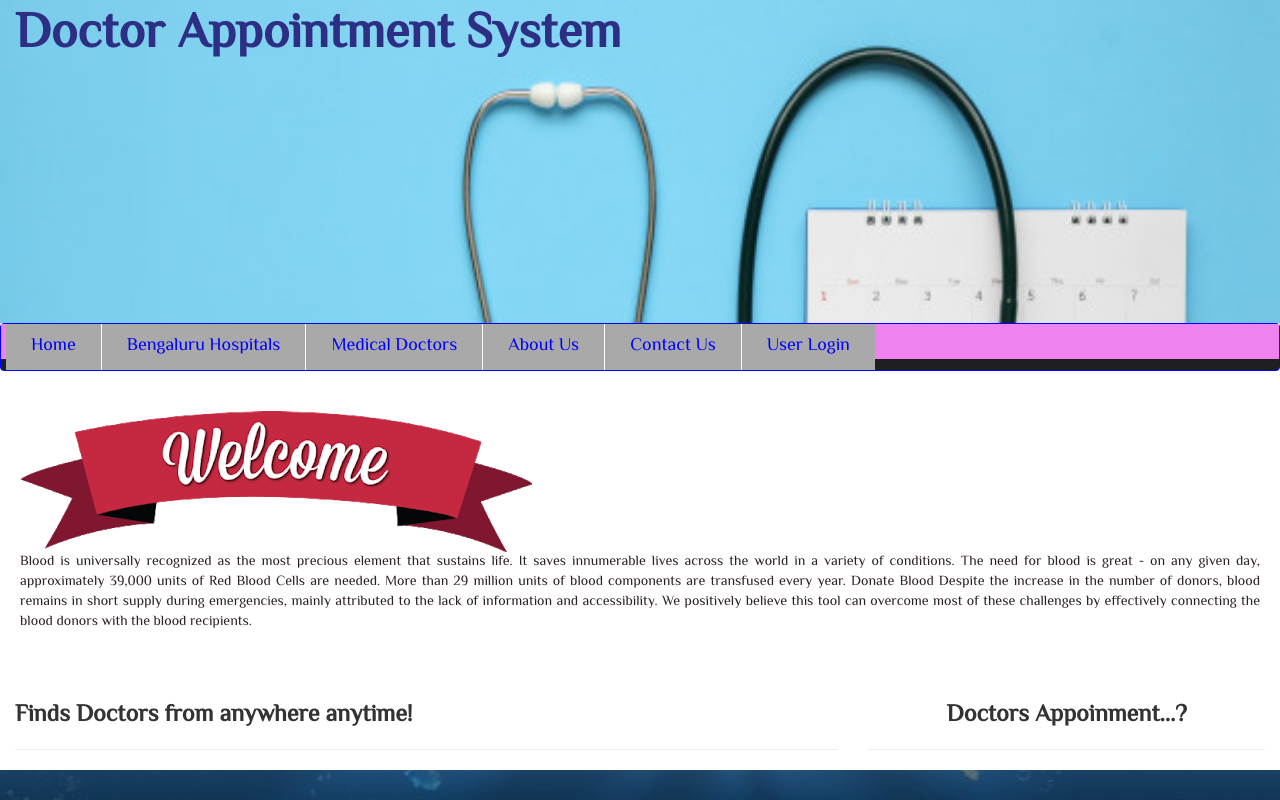
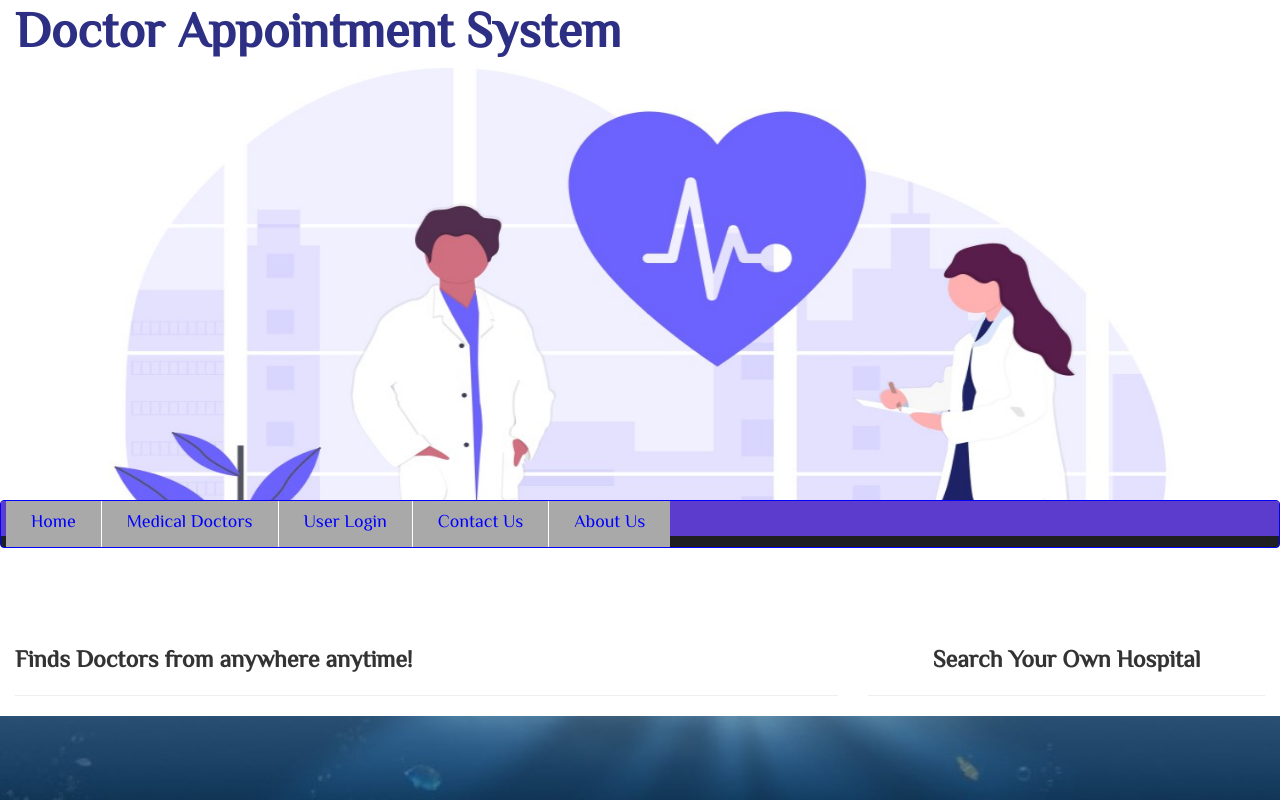
Before and after one commit to soundaryaMsc/Doctor-s-Appointment, a PHP site: page / in a window 1280 px wide. Run offline with PHP 8.4, Linux system fonts and the light colour scheme; some libraries are stand-ins or nearby versions.

Commit message:
Project  Alterations

```diff
--- a/Doctor_Appointment/doctors/doctorlogin.php
+++ b/Doctor_Appointment/doctors/doctorlogin.php
@@ -96,7 +96,7 @@
 
 </div>
 
-<?php include('../footer.php'); ?>
+<?php //include('footer.php'); ?>
 
 
 </div><!--  containerFluid Ends -->
--- a/Doctor_Appointment/header.php
+++ b/Doctor_Appointment/header.php
@@ -23,11 +23,11 @@
 		<nav class="menu">
 			<ul>
 				<li><a href="index.php">Home</a></li>
-				<li><a href="medical_college.php">Bengaluru Hospitals</a></li>
 				<li><a href="doctorinfo.php">Medical Doctors</a></li>
+				<li><a href="signin.php">User Login</a></li>
+				<li><a href="contactus.php">Contact Us</a></li>
 				<li><a href="about.php">About Us</a></li>
-				<li><a href="contactus.php">Contact Us</a></li>
-				<li><a href="signin.php">User Login</a></li>
+				<!-- <li><a href="medical_college.php">Bengaluru Hospitals</a></li> -->
 
 			</ul>
 		</nav>
--- a/Doctor_Appointment/index.php
+++ b/Doctor_Appointment/index.php
@@ -3,9 +3,9 @@
 	<!-- this is for welcome -->
 	<div class="content">
 		<article>
-			<img src="img/welcome.png" alt="welcome msg">
+			<!-- <img src="img/welcome.png" alt="welcome msg">
 			<p class="text-justify">Blood is universally recognized as the most precious element that sustains life. It saves innumerable lives across the world in a variety of conditions. The need for blood is great - on any given day, approximately 39,000 units of Red Blood Cells are needed. More than 29 million units of blood components are transfused every year. Donate Blood Despite the increase in the number of donors, blood remains in short supply during emergencies, mainly attributed to the lack of information and accessibility. We positively believe this tool can overcome most of these challenges by effectively connecting the blood donors with the blood recipients.
-			</p>
+			</p> -->
 		</article>
 
 
@@ -32,7 +32,7 @@
 			</article>
 		</div>
 		<div class="col-md-4">
-			<h3 class="text-center" style="font-weight:bold;font-family:inherit;">Doctors Appoinment...?</h3><hr>
+			<h3 class="text-center" style="font-weight:bold;font-family:inherit;">Search Your Own Hospital</h3><hr>
 			<ul class="text-justify">
 
 			</ul>
--- a/Doctor_Appointment/patient_login.php
+++ b/Doctor_Appointment/patient_login.php
@@ -63,7 +63,7 @@
 
 </div>
 
- <?php include('footer.php'); ?>
+<?php //include('footer.php'); ?>
 
 
 
--- a/Doctor_Appointment/regi_success_msg.php
+++ b/Doctor_Appointment/regi_success_msg.php
@@ -63,7 +63,7 @@
 
 
 
- <?php include('footer.php'); ?>
+<?php //include('footer.php'); ?>
 
 
 
--- a/Doctor_Appointment/signin.php
+++ b/Doctor_Appointment/signin.php
@@ -32,7 +32,7 @@
 
 
 
- <?php include('footer.php'); ?>
+	<?php //include('footer.php'); ?>
 
 
 
--- a/Doctor_Appointment/style.css
+++ b/Doctor_Appointment/style.css
@@ -24,8 +24,8 @@ body{
 .header_top{
     background:url(img/steth.jpg) fixed no-repeat;
     width: 100%;
-    height:323px;
-    background-size: 100% 80%!important;
+    height: 500px;
+    background-size: 100% 100%!important;
 	font-family: 'El Messiri', sans-serif;
 
 
@@ -34,7 +34,7 @@ body{
 	border-radius: 50%;
 }
 /*this is for present menu*/
-.menu{background-color:violet!important;width:auto;height:35px}
+.menu{background-color:rgb(91, 60, 204)!important;width:auto;height:35px}
 .nav{
     min-height:37px!important;
 }
--- a/Doctor_Appointment/userlogin.php
+++ b/Doctor_Appointment/userlogin.php
@@ -63,7 +63,7 @@
 
 </div>
 
- <?php include('footer.php'); ?>
+<?php //include('footer.php'); ?>
 
 
 
```
Also changed, not shown: Doctor_Appointment/img/aboutimag11.jpg, Doctor_Appointment/img/aboutimag33.jpg, Doctor_Appointment/img/doctor1.jpg, Doctor_Appointment/img/doctor3.jpg, Doctor_Appointment/img/header_img4.jpg, Doctor_Appointment/img/steth.jpg, Doctor_Appointment/img/undraw_doctors_hwty.png (added), Doctor_Appointment/img/undraw_injured_9757.png (added).
